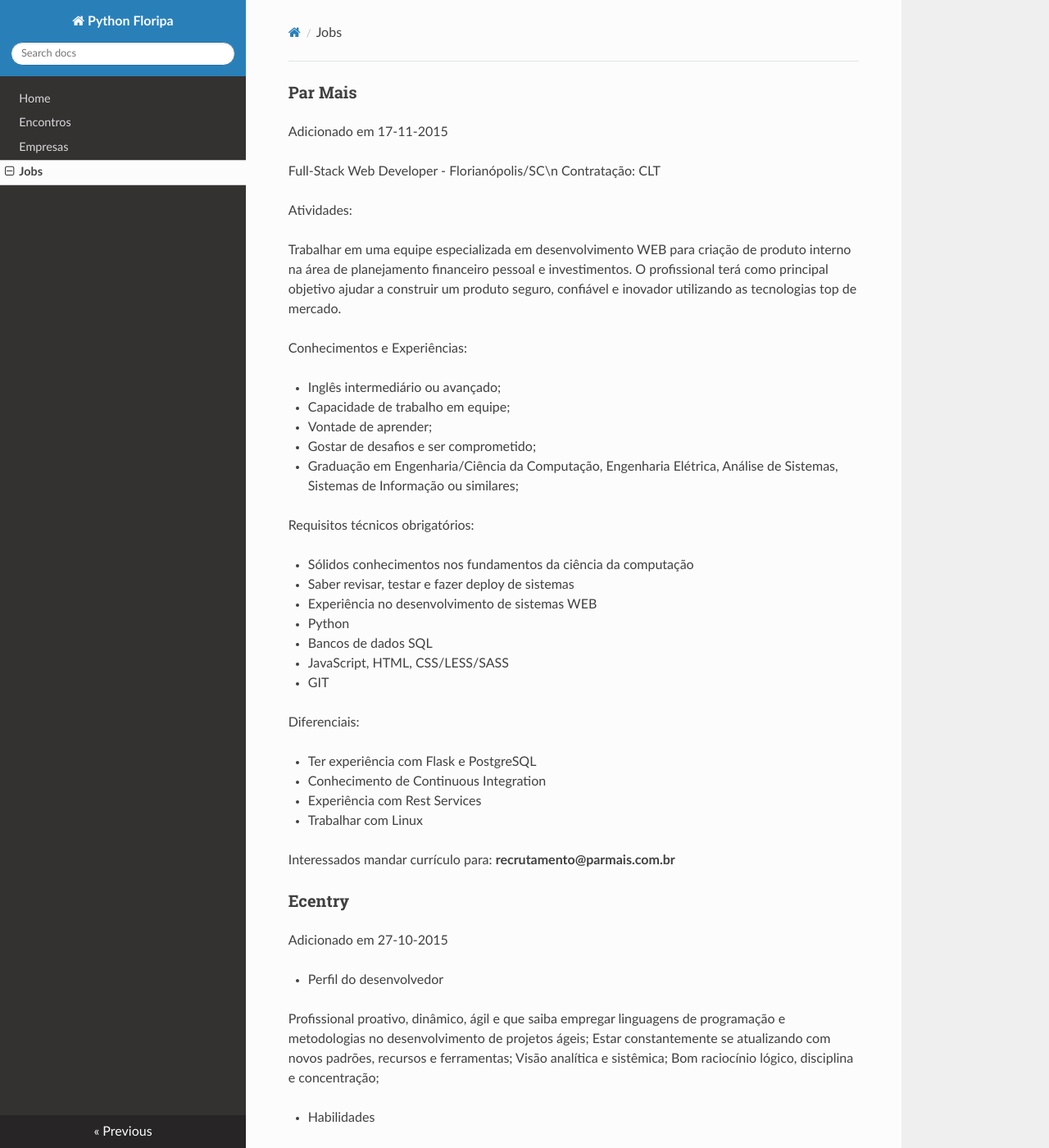
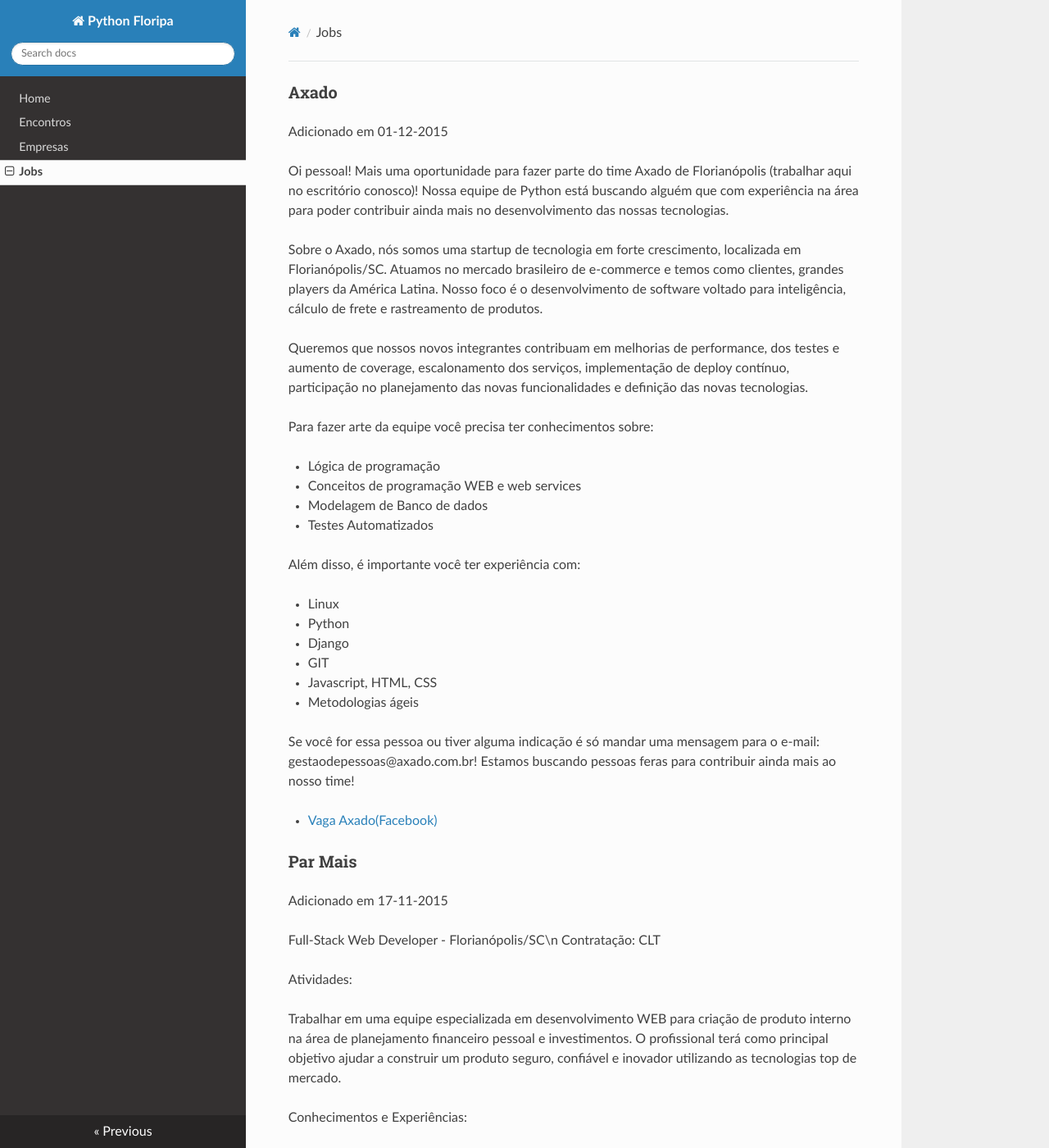
Before and after one commit to PythonFloripa/pythonfloripa.github.io, an MkDocs documentation site: the page built from docs/jobs.md, in a window 1280 px wide and 1400 px high. Shown: the whole window at 82% size. Built offline with MkDocs 1.6.1, drawn with Linux system fonts in a browser that asks for light colours; nearby versions of some CDN libraries; old or Windows-style settings are respelled for this version of MkDocs.

Commit message:
added job

```diff
--- a/docs/jobs.md
+++ b/docs/jobs.md
@@ -1,3 +1,34 @@
+### Axado
+Adicionado em 01-12-2015
+
+Oi pessoal! Mais uma oportunidade para fazer parte do time Axado de Florianópolis (trabalhar aqui no escritório conosco)! Nossa equipe de Python está buscando alguém que com experiência na área para poder contribuir ainda mais no desenvolvimento das nossas tecnologias.
+
+Sobre o Axado, nós somos uma startup de tecnologia em forte crescimento, localizada em Florianópolis/SC. Atuamos no mercado brasileiro de e-commerce e temos como clientes, grandes players da América Latina. Nosso foco é o desenvolvimento de software voltado para inteligência, cálculo de frete e rastreamento de produtos.
+
+Queremos que nossos novos integrantes contribuam em melhorias de performance, dos testes e aumento de coverage, escalonamento dos serviços, implementação de deploy contínuo, participação no planejamento das novas funcionalidades e definição das novas tecnologias.
+
+Para fazer arte da equipe você precisa ter conhecimentos sobre:
+
+- Lógica de programação
+- Conceitos de programação WEB e web services
+- Modelagem de Banco de dados
+- Testes Automatizados
+
+Além disso, é importante você ter experiência com:
+
+- Linux
+- Python
+- Django
+- GIT
+- Javascript, HTML, CSS
+- Metodologias ágeis
+
+Se você for essa pessoa ou tiver alguma indicação é só mandar uma mensagem para o e-mail: gestaodepessoas@axado.com.br!
+Estamos buscando pessoas feras para contribuir ainda mais ao nosso time!
+
+* [Vaga Axado(Facebook)](https://www.facebook.com/groups/python.floripa/permalink/511250665710073)
+
+
 ### Par Mais
 Adicionado em 17-11-2015
 
```
